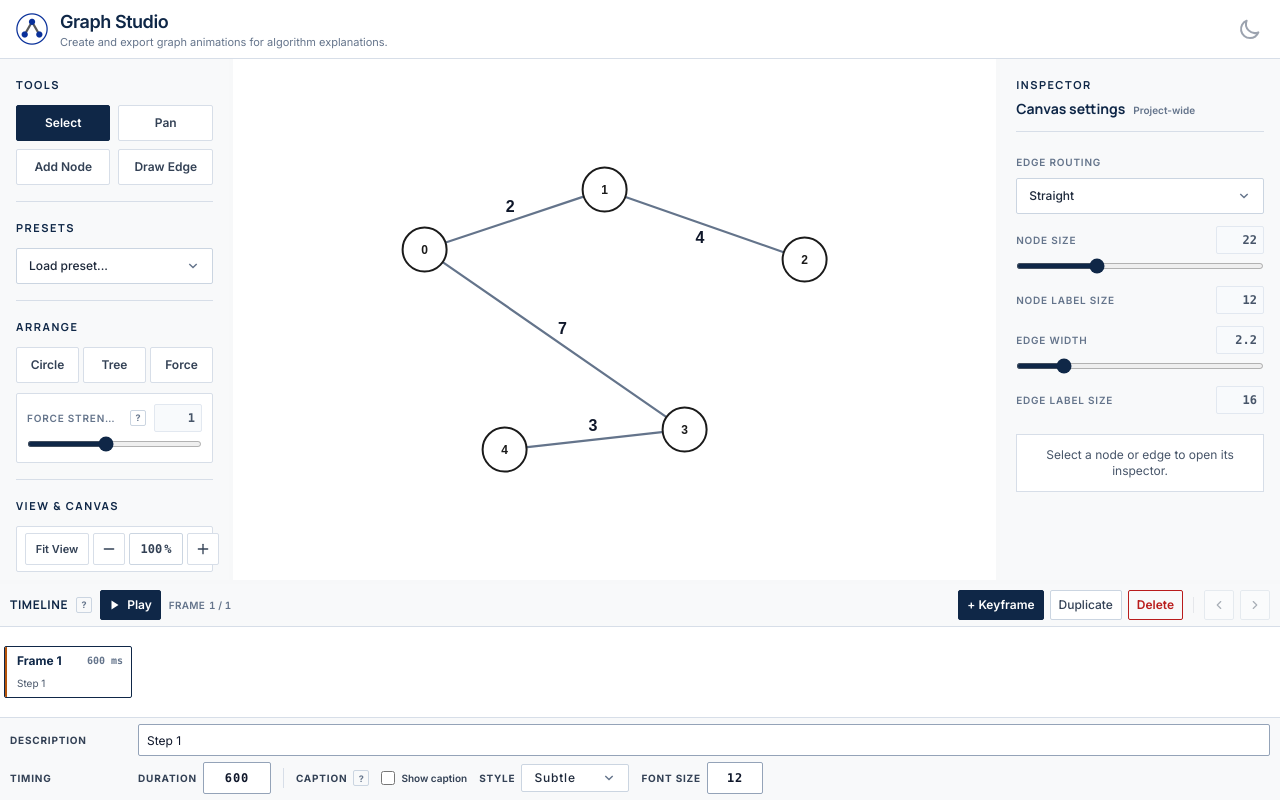
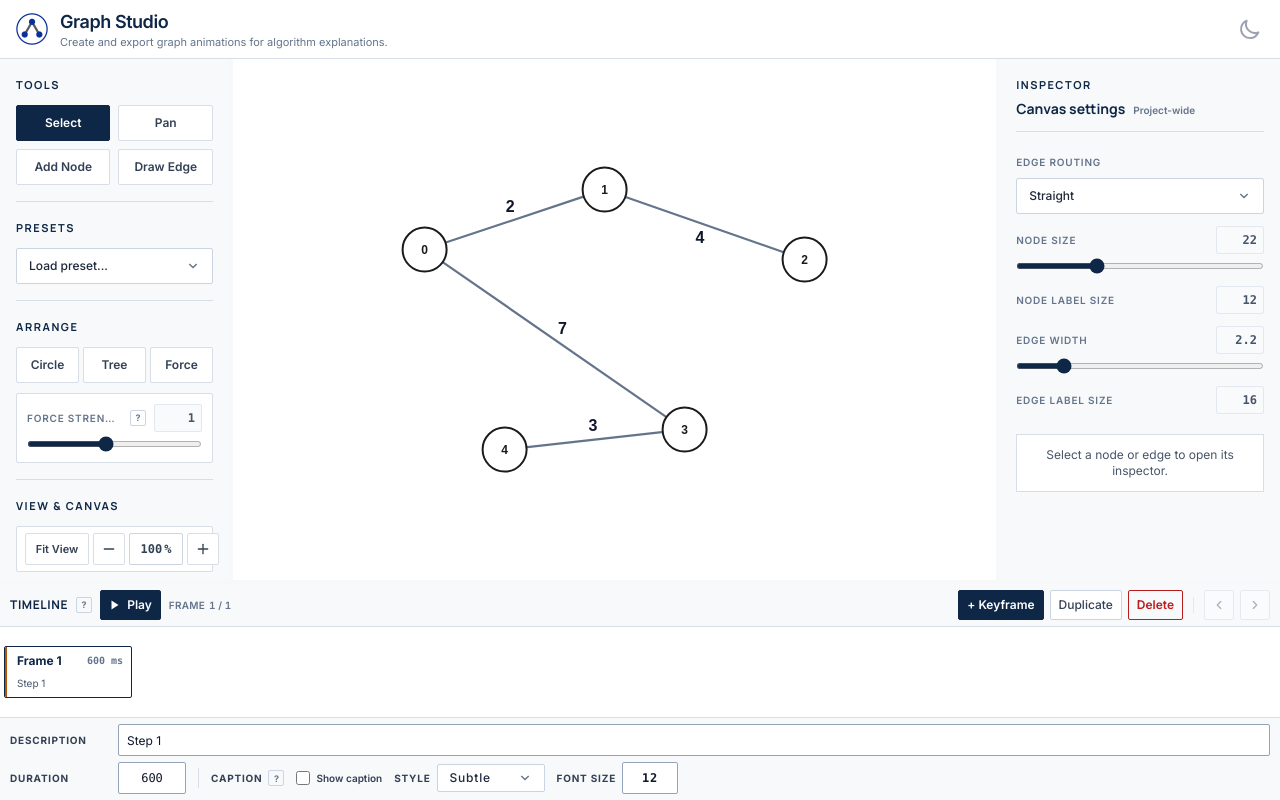
Before and after one commit to cpinitiative/graph-viz, a React (Vite) app: page / in a window 1280 px wide. Built offline with nearby package versions, Linux system fonts and the light colour scheme.

Commit message:
Align timeline detail controls

```diff
--- a/src/components/visualizers/Graphs/graphStudio/TimelinePanel.jsx
+++ b/src/components/visualizers/Graphs/graphStudio/TimelinePanel.jsx
@@ -470,7 +470,7 @@ const TimelinePanel = ({
         data-testid="frame-description-row"
       >
         <div className="grid min-w-0 gap-1.5">
-          <label className="grid min-w-0 grid-cols-1 gap-1.5 sm:grid-cols-[116px_minmax(0,1fr)] sm:items-center sm:gap-3">
+          <label className="grid min-w-0 grid-cols-1 gap-1.5 sm:grid-cols-[96px_minmax(0,1fr)] sm:items-center sm:gap-3">
             <span className={detailLabelClass}>Description</span>
             <input
               aria-label="Frame Description"
@@ -483,19 +483,16 @@ const TimelinePanel = ({
             />
           </label>
           <div
-            className="grid min-w-0 grid-cols-1 gap-1.5 lg:grid-cols-[116px_minmax(0,1fr)] lg:items-center lg:gap-3"
+            className="grid min-w-0 grid-cols-1 gap-1.5 sm:grid-cols-[96px_minmax(0,1fr)] sm:items-center sm:gap-3"
             data-testid="frame-detail-controls"
           >
-            <div className={detailLabelClass}>Timing</div>
+            <div className={detailLabelClass}>Duration</div>
             <div className="flex min-w-0 flex-wrap items-center gap-x-3 gap-y-2">
-              <label className={detailControlLabelClass}>
-                <span>Duration</span>
-                <DurationInput
-                  key={`${steps[currentFrame]?.id ?? currentFrame}-${steps[currentFrame]?.durationMs ?? 600}`}
-                  durationMs={steps[currentFrame]?.durationMs ?? 600}
-                  onCommit={value => onStepDurationChange(currentFrame, value)}
-                />
-              </label>
+              <DurationInput
+                key={`${steps[currentFrame]?.id ?? currentFrame}-${steps[currentFrame]?.durationMs ?? 600}`}
+                durationMs={steps[currentFrame]?.durationMs ?? 600}
+                onCommit={value => onStepDurationChange(currentFrame, value)}
+              />
               <div className="hidden h-5 w-px bg-[#D7DEE8] dark:bg-[#334155] sm:block" />
               <div className="flex min-w-0 items-center gap-1.5">
                 <span className={detailLabelClass}>Caption</span>
```
Also changed, not shown: 1 other file (tests, documents, lock files or other folders).
